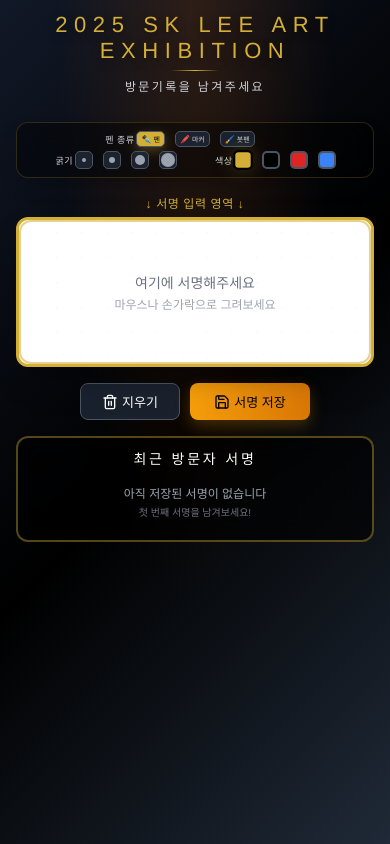
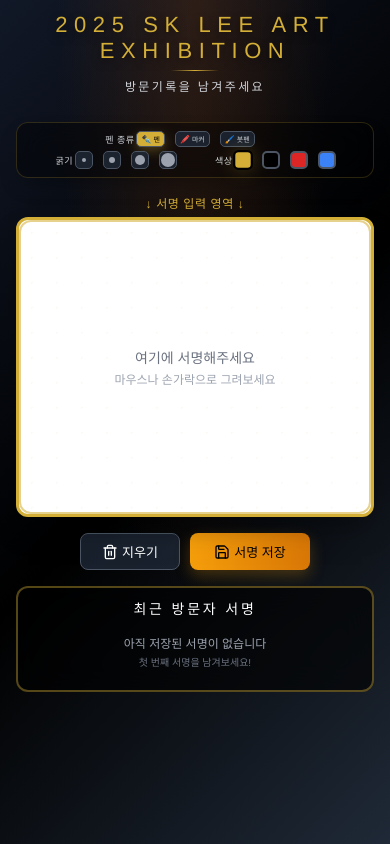
Before and after one commit to hschoi37/signature-kiosk, a React (Create React App) app: page / in a window 390 px wide. Built offline with nearby package versions, Linux system fonts and the light colour scheme.

Commit message:
서명입력 영역 높이 2배 증가 및 반응형 높이 조정

```diff
--- a/src/App.css
+++ b/src/App.css
@@ -213,7 +213,7 @@
 .canvas-container {
   position: relative;
   width: 100%;
-  height: 180px;
+  height: 360px;
   background: white;
   border: 3px solid #D4AF37;
   border-radius: 12px;
@@ -436,7 +436,7 @@
   }
 
   .canvas-container {
-    height: 150px;
+    height: 300px;
   }
 
   .placeholder-main {
@@ -486,7 +486,7 @@
 /* 매우 작은 높이 화면 대응 */
 @media (max-height: 700px) {
   .canvas-container {
-    height: 120px;
+    height: 240px;
   }
 
   .header {
```
